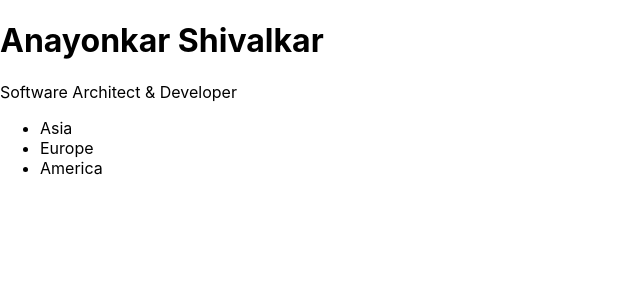
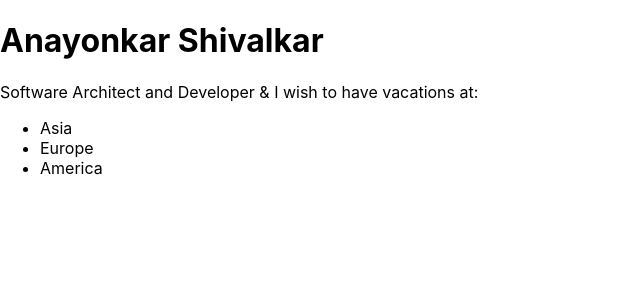
Before and after one commit to anayonkars/todo-app, a React (Create React App) app: page / in a window 1280 px wide. Shown: the top 300 px of the page, without its empty margins (0-640 px from the left). Built offline with nearby package versions, Linux system fonts and the light colour scheme.

Commit message:
Formatting

```diff
--- a/src/MyInfo.js
+++ b/src/MyInfo.js
@@ -5,7 +5,7 @@ function MyInfo() {
   return (
     <React.Fragment>
       <h1>Anayonkar Shivalkar</h1>
-      <p>Software Architect & Developer</p>
+      <p>Software Architect and Developer & I wish to have vacations at:</p>
       <ul>
         {vacactionSpots.map((vacationSpot) => (
           <li>{vacationSpot}</li>
```
